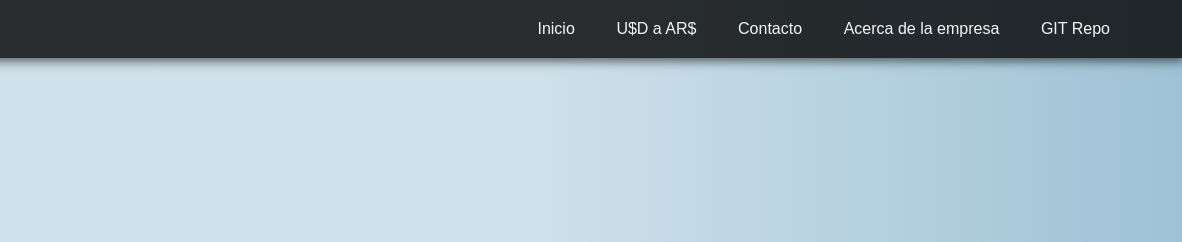
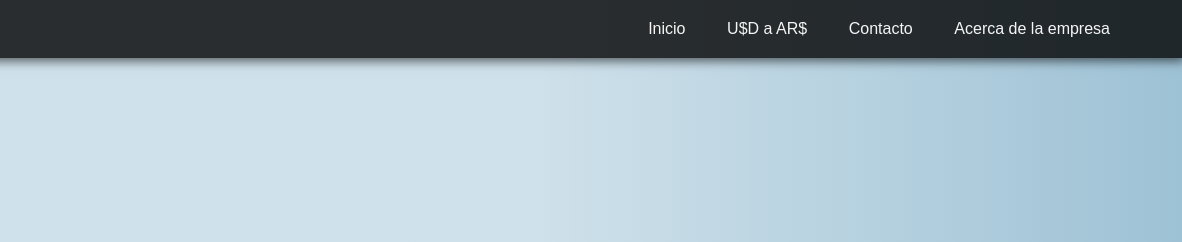
Before and after one commit to pablorito14/argentina-programa-integrador-ver3, a plain HTML site: page index.html in a window 1280 px wide. Shown: the top 242 px of the page, 98-1280 px from the left. Drawn offline with nearby package versions, Linux system fonts and the light colour scheme; some packages are replaced by stand-ins of ours; no server answers; a script that the page names is missing.

```diff
--- a/index.html
+++ b/index.html
@@ -19,7 +19,6 @@
       <a href="#conversion">U$D a AR$</a>
       <a href="#contact">Contacto</a>
       <a href="#about">Acerca de la empresa</a>
-      <a href="https://github.com/pablorito14/argentina-programa-integrador-ver3" target="_blank">GIT Repo</a>
     </nav>
     <button class="btn-menu" id="btn-menu">
       <i class="bi bi-list"></i>
```
